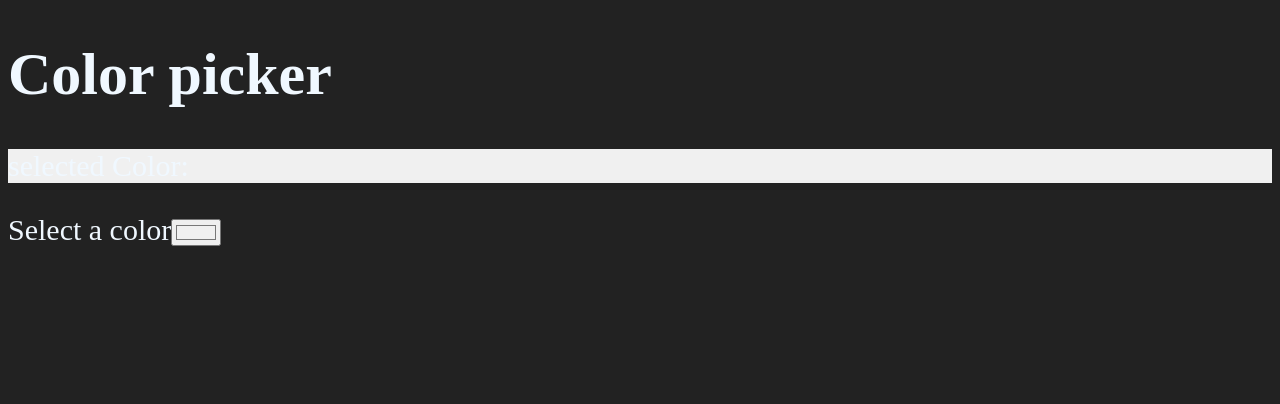
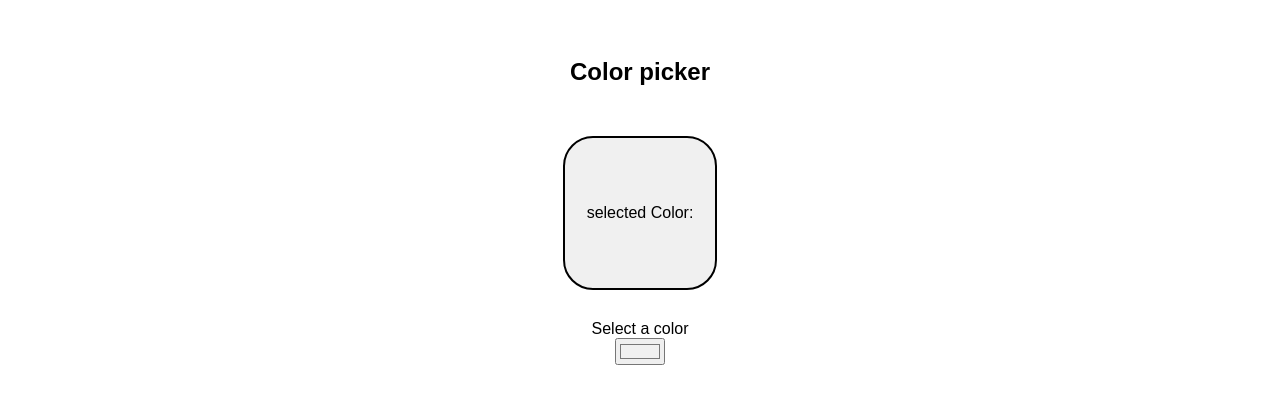
Before and after one commit to sasindaran/react-class, a React (Vite) app in the folder myapp/: page / in a window 1280 px wide. Shown: the top 404 px of the page. Built offline with nearby package versions, Linux system fonts and the light colour scheme.

Commit message:
css for that colorpicker is added

```diff
--- a/myapp/src/index.css
+++ b/myapp/src/index.css
@@ -40,9 +40,30 @@
 }
 
 body{
-  background-color: #222;
-  color: aliceblue;
-  font-size: 30px;
+
+  font-family: Arial, Helvetica, sans-serif;
+}
+
+.color-picker-container{
+  display: flex;
+  flex-direction: column;
+  align-items: center;
+}
+
+h1{
+  margin:50px;
+  font-size: 1.5rem;
+}
+
+.color-display{
+  width: 150px;
+  height:150px;
+  display: flex;
+  justify-content: center;
+  align-items:center;
+  border:2.5px solid black;
+  border-radius: 30px;
+  margin-bottom:30px;
 }
 
 
```
